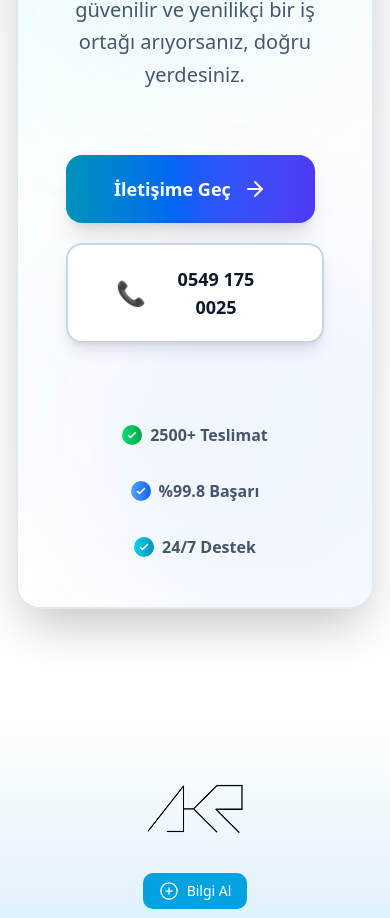
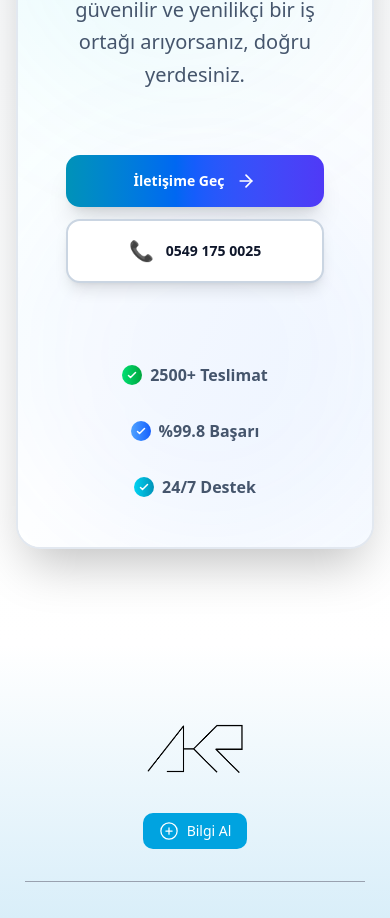
Before and after one commit to ErtugrulArac/akrnakliye, a Next.js app: page /hakkimizda in a window 390 px wide. Shown: the part 5380-6298 px from the top of the page. Built offline with nearby package versions, Linux system fonts and the light colour scheme.

Commit message:
responsıve problemi çözüldü

```diff
--- a/src/app/globals.css
+++ b/src/app/globals.css
@@ -126,5 +126,7 @@ html {
   scroll-behavior: smooth;
 }
 html, body {
+  min-height: 100%;
   overflow-x: hidden;
+  overflow-y: auto;
 }
--- a/src/app/hakkimizda/page.tsx
+++ b/src/app/hakkimizda/page.tsx
@@ -281,28 +281,28 @@ export default function Hakkimizda() {
             </div>
 
             {/* CTA Buttons */}
-            <div className="flex flex-col sm:flex-row gap-5 justify-center pt-4">
-              <a href="/iletisim" className="group">
+            <div className="flex flex-col gap-3 sm:gap-4 justify-center items-center pt-4">
+              <a href="/iletisim" className="group w-full max-w-xs sm:max-w-sm">
                 <motion.button
                   whileHover={{ scale: 1.05 }}
                   whileTap={{ scale: 0.98 }}
-                  className="relative px-12 py-5 bg-gradient-to-r from-cyan-600 via-blue-600 to-indigo-600 text-white font-bold text-lg rounded-2xl shadow-xl hover:shadow-2xl flex items-center justify-center gap-3 overflow-hidden transition-all duration-300 group-hover:gap-5"
+                  className="relative w-full px-8 sm:px-10 py-4 bg-gradient-to-r from-cyan-600 via-blue-600 to-indigo-600 text-white font-semibold text-sm sm:text-base rounded-xl shadow-xl hover:shadow-2xl flex items-center justify-center gap-3 overflow-hidden transition-all duration-300 group-hover:gap-4"
                 >
                   <div className="absolute inset-0 bg-gradient-to-r from-cyan-500 via-blue-500 to-indigo-500 opacity-0 group-hover:opacity-100 transition-opacity duration-300" />
                   <span className="relative z-10">İletişime Geç</span>
-                  <ArrowRight className="relative z-10 w-6 h-6 group-hover:translate-x-1 transition-transform duration-300" />
+                  <ArrowRight className="relative z-10 w-5 h-5 sm:w-6 sm:h-6 group-hover:translate-x-1 transition-transform duration-300" />
                 </motion.button>
               </a>
 
-              <a href="tel:05491750025" className="group">
+              <a href="tel:05491750025" className="group w-full max-w-xs sm:max-w-sm">
                 <motion.button
                   whileHover={{ scale: 1.05 }}
                   whileTap={{ scale: 0.98 }}
-                  className="relative px-12 py-5 bg-white border-2 border-slate-300 text-slate-900 font-bold text-lg rounded-2xl hover:border-cyan-500 hover:bg-gradient-to-r hover:from-cyan-50 hover:to-blue-50 shadow-lg hover:shadow-xl transition-all duration-300 overflow-hidden"
+                  className="relative w-full px-8 sm:px-10 py-4 bg-white border-2 border-slate-300 text-slate-900 font-semibold text-sm sm:text-base rounded-xl hover:border-cyan-500 hover:bg-gradient-to-r hover:from-cyan-50 hover:to-blue-50 shadow-lg hover:shadow-xl transition-all duration-300 overflow-hidden"
                 >
                   <span className="flex items-center justify-center gap-3">
-                    <span className="text-2xl">📞</span>
-                    <span>0549 175 0025</span>
+                    <span className="text-xl sm:text-2xl">📞</span>
+                    <span className="text-sm sm:text-base">0549 175 0025</span>
                   </span>
                 </motion.button>
               </a>
```
